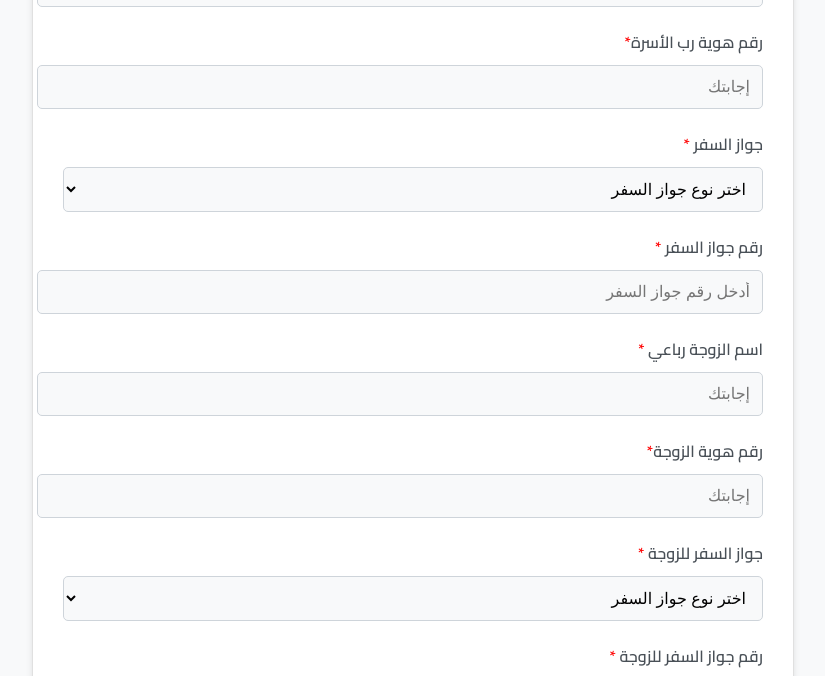
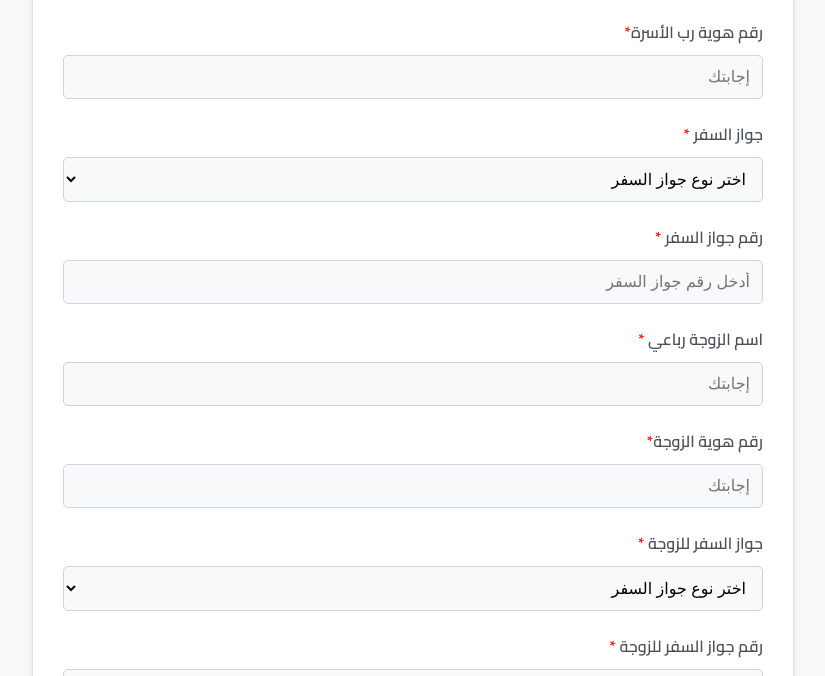
Before and after one commit to z4dev/demo, a plain HTML site: page index.html in a window 1280 px wide. Shown: the part 497-1173 px from the top of the page, without its empty margins (227-1052 px from the left). Drawn offline with Linux system fonts and the light colour scheme.

```diff
--- a/index.html
+++ b/index.html
@@ -16,9 +16,15 @@
       color: #212529;
     }
 
+    input {
+    max-width: 100% !important;
+    box-sizing: border-box !important;
+}
+
+
     .form-container {
       max-width: 700px;
-      margin: 30px auto;
+      margin: 20px auto;
       background: #ffffff;
       border-radius: 10px;
       padding: 30px;
```
